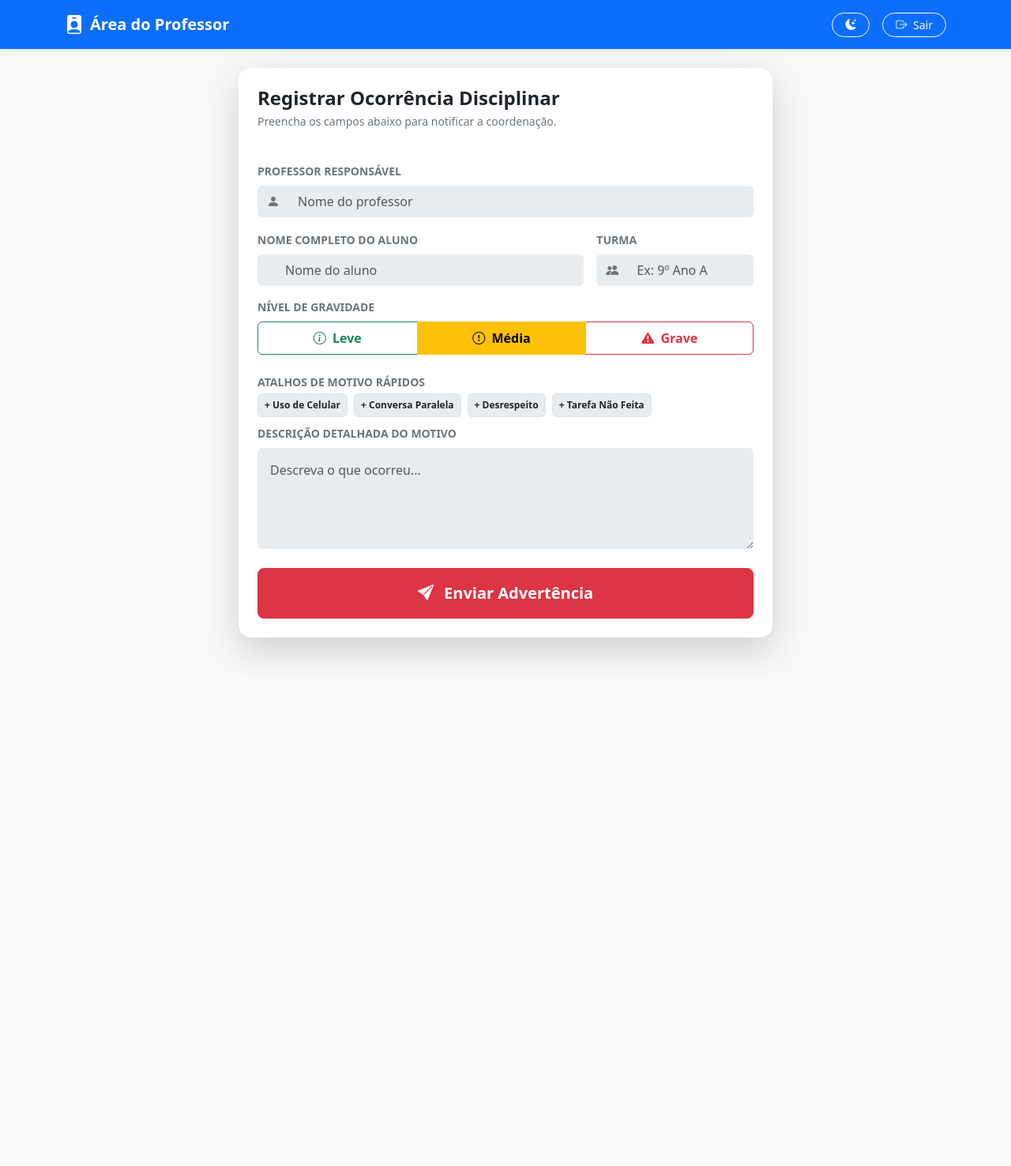
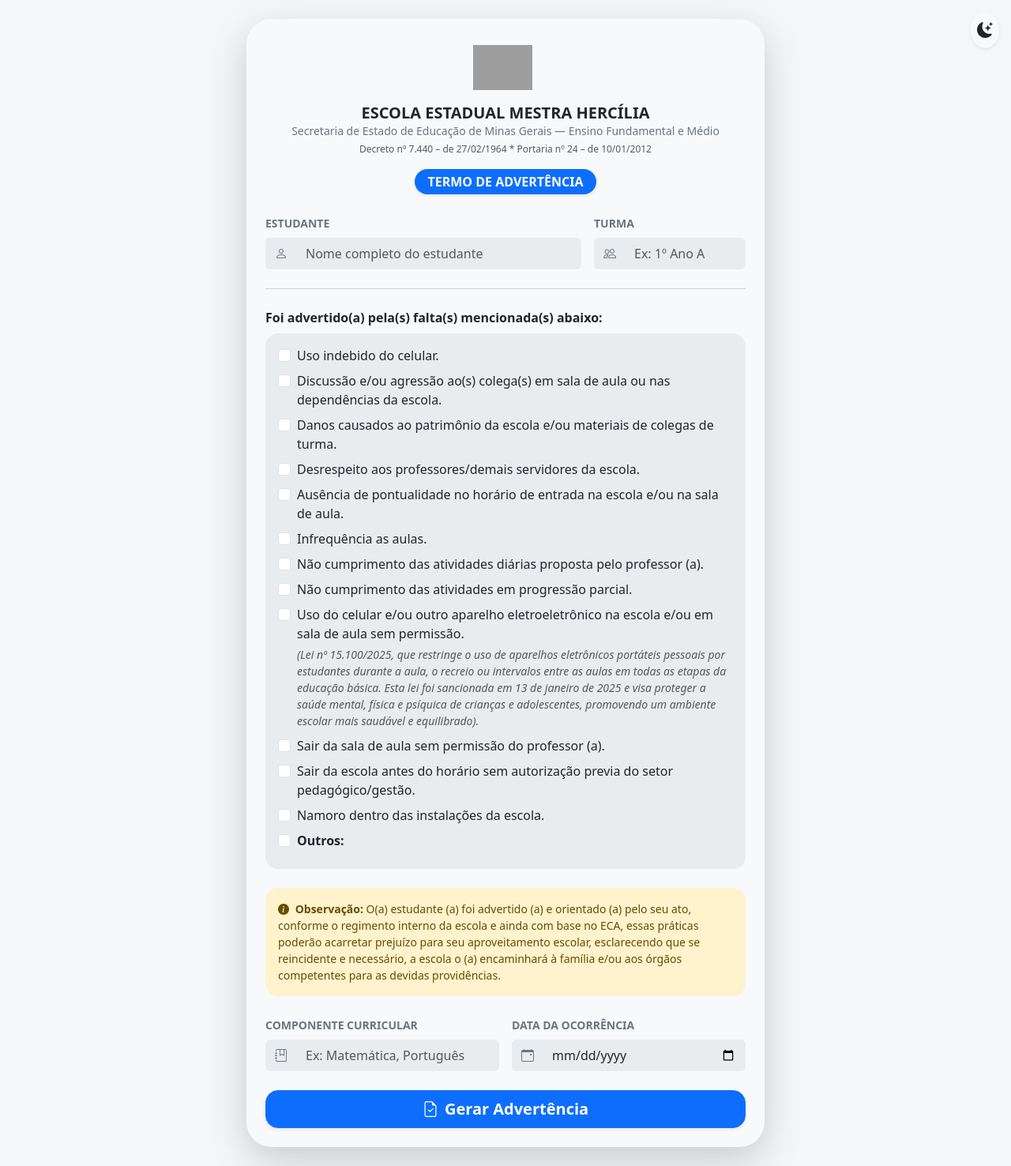
Before and after one commit to luizgarro08-hub/sistema-advertencia-escola, a Flask app: page /professor in a window 1280 px wide. Shown: the whole page at 79% size. Before the commit the page ends 836 px from the top, so only its background shows below. Run offline with Flask 3, Linux system fonts and the light colour scheme; the visitor is signed in with stand-in values (Sample User, id 1); some libraries are stand-ins or nearby versions; grey boxes are pictures that could not be loaded.

Commit message:
Update professor.html

```diff
--- a/templates/professor.html
+++ b/templates/professor.html
@@ -2,8 +2,8 @@
 <html lang="pt-br" data-bs-theme="light">
 <head>
     <meta charset="UTF-8">
-    <meta name="viewport" content="width=device-width, initial-scale=1.0">
-    <title>Painel do Professor</title>
+    <meta name="viewport" content="width=device-width, initial-scale=1.0, maximum-scale=1.0, user-scalable=no">
+    <title>Termo de Advertência - E. E. Mestra Hercília</title>
 
     <link rel="manifest" href="{{ url_for('static', filename='manifest.json') }}">
     <meta name="theme-color" content="#0d6efd">
@@ -18,137 +18,184 @@
 
     <style>
         body {
-            transition: background-color 0.3s ease, color 0.3s ease;
+            background-color: #f4f6f9;
+            min-height: 100vh;
+            transition: background 0.3s ease;
         }
-        .btn-check:checked + .btn-outline-success { background-color: #198754; color: white; }
-        .btn-check:checked + .btn-outline-warning { background-color: #ffc107; color: black; }
-        .btn-check:checked + .btn-outline-danger { background-color: #dc3545; color: white; }
-        .motivo-chip { cursor: pointer; transition: all 0.2s; }
-        .motivo-chip:hover { opacity: 0.8; }
+
+        [data-bs-theme="dark"] body {
+            background-color: #121212;
+        }
+
+        .btn-theme-toggle {
+            position: fixed;
+            top: 15px;
+            right: 15px;
+            z-index: 1000;
+        }
+
+        .logo-header {
+            width: 75px;
+            height: 75px;
+            object-fit: contain;
+        }
+
+        .form-check-input:checked {
+            background-color: #0d6efd;
+            border-color: #0d6efd;
+        }
     </style>
 </head>
-<body class="bg-body-tertiary pb-5">
+<body class="py-4 px-2">
 
-    <nav class="navbar navbar-expand-lg navbar-dark bg-primary shadow-sm mb-4">
-        <div class="container d-flex justify-content-between align-items-center">
-            <span class="navbar-brand fw-bold d-flex align-items-center">
-                <i class="bi bi-person-badge-fill me-2 fs-4"></i> Área do Professor
-            </span>
+    <button id="btnDarkMode" class="btn btn-sm btn-light bg-opacity-25 text-body border-0 rounded-circle p-2 btn-theme-toggle shadow-sm" title="Alternar tema">
+        <i class="bi bi-moon-stars-fill fs-5" id="darkModeIcon"></i>
+    </button>
 
-            <div class="d-flex align-items-center gap-2">
-                <button id="btnDarkMode" class="btn btn-outline-light btn-sm rounded-pill px-3 me-2">
-                    <i class="bi bi-moon-stars-fill" id="darkModeIcon"></i>
-                </button>
+    <div class="container" style="max-width: 680px;">
+        <div class="card shadow-lg border-0 rounded-5 p-3 p-md-4 bg-body-tertiary">
 
-                <a href="/logout" class="btn btn-outline-light btn-sm rounded-pill px-3">
-                    <i class="bi bi-box-arrow-right me-1"></i> Sair
-                </a>
-            </div>
-        </div>
-    </nav>
+            <div class="text-center mb-4">
+                <div class="d-flex justify-content-center align-items-center mb-2">
+                    <img src="{{ url_for('static', filename='logo.jpg') }}"
+                         alt="Logo Escola"
+                         class="logo-header me-2"
+                         onerror="this.src='{{ url_for('static', filename='logo.png') }}'; this.onerror=null;">
+                </div>
+                <h5 class="fw-bold text-uppercase mb-0">Escola Estadual Mestra Hercília</h5>
+                <p class="text-secondary small mb-1">Secretaria de Estado de Educação de Minas Gerais — Ensino Fundamental e Médio</p>
+                <p class="text-muted extra-small mb-3" style="font-size: 0.75rem;">Decreto nº 7.440 – de 27/02/1964 * Portaria nº 24 – de 10/01/2012</p>
 
-    <div class="container" style="max-width: 700px;">
-
-        {% if sucesso %}
-            <div class="alert alert-success alert-dismissible fade show rounded-4 border-0 shadow-sm p-3 mb-4 d-flex align-items-center" role="alert">
-                <i class="bi bi-check-circle-fill text-success fs-3 me-3"></i>
-                <div>
-                    <strong class="d-block">Advertência enviada!</strong>
-                    O registro já está disponível no painel da secretaria.
-                </div>
-                <button type="button" class="btn-close ms-auto" data-bs-dismiss="alert"></button>
-            </div>
-        {% endif %}
-
-        <div class="card border-0 shadow-lg rounded-4 p-4 bg-body">
-
-            <div class="mb-4">
-                <h4 class="fw-bold mb-1">Registrar Ocorrência Disciplinar</h4>
-                <p class="text-secondary small">Preencha os campos abaixo para notificar a coordenação.</p>
+                <span class="badge bg-primary fs-6 px-3 py-2 rounded-pill shadow-sm">TERMO DE ADVERTÊNCIA</span>
             </div>
 
-            <form method="POST">
-
-                <div class="mb-3">
-                    <label class="form-label small fw-bold text-secondary text-uppercase">Professor Responsável</label>
-                    <div class="input-group">
-                        <span class="input-group-text bg-body-secondary border-0"><i class="bi bi-person-fill text-secondary"></i></span>
-                        <input type="text" name="professor" class="form-control bg-body-secondary border-0 py-2" placeholder="Nome do professor" required>
-                    </div>
-                </div>
+            <form method="POST" action="/gerar_advertencia" class="text-start">
 
                 <div class="row g-3 mb-3">
                     <div class="col-md-8">
-                        <label class="form-label small fw-bold text-secondary text-uppercase">Nome Completo do Aluno</label>
+                        <label class="form-label fw-bold text-secondary small">ESTUDANTE</label>
                         <div class="input-group">
-                            <span class="input-group-text bg-body-secondary border-0"><i class="bi bi-backpack-fill text-secondary"></i></span>
-                            <input type="text" name="aluno" class="form-control bg-body-secondary border-0 py-2" placeholder="Nome do aluno" required>
+                            <span class="input-group-text bg-body-secondary border-0"><i class="bi bi-person text-secondary"></i></span>
+                            <input type="text" name="estudante" class="form-control bg-body-secondary border-0 py-2" placeholder="Nome completo do estudante" required>
                         </div>
                     </div>
                     <div class="col-md-4">
-                        <label class="form-label small fw-bold text-secondary text-uppercase">Turma</label>
+                        <label class="form-label fw-bold text-secondary small">TURMA</label>
                         <div class="input-group">
-                            <span class="input-group-text bg-body-secondary border-0"><i class="bi bi-people-fill text-secondary"></i></span>
-                            <input type="text" name="turma" class="form-control bg-body-secondary border-0 py-2" placeholder="Ex: 9º Ano A" required>
+                            <span class="input-group-text bg-body-secondary border-0"><i class="bi bi-people text-secondary"></i></span>
+                            <input type="text" name="turma" class="form-control bg-body-secondary border-0 py-2" placeholder="Ex: 1º Ano A" required>
                         </div>
                     </div>
                 </div>
 
-                <div class="mb-4">
-                    <label class="form-label small fw-bold text-secondary text-uppercase d-block mb-2">Nível de Gravidade</label>
-                    <div class="btn-group w-100" role="group">
+                <hr class="my-4 text-muted">
 
-                        <input type="radio" class="btn-check" name="gravidade" id="gravidade_leve" value="Leve" autocomplete="off">
-                        <label class="btn btn-outline-success py-2 fw-bold" for="gravidade_leve">
-                            <i class="bi bi-info-circle me-1"></i> Leve
+                <label class="form-label fw-bold text-dark mb-2">Foi advertido(a) pela(s) falta(s) mencionada(s) abaixo:</label>
+
+                <div class="card p-3 border-0 bg-body-secondary rounded-4 mb-4">
+
+                    <div class="form-check mb-2">
+                        <input class="form-check-input" type="checkbox" name="motivo" value="Uso indebido do celular." id="m1">
+                        <label class="form-check-label" for="m1">Uso indebido do celular.</label>
+                    </div>
+
+                    <div class="form-check mb-2">
+                        <input class="form-check-input" type="checkbox" name="motivo" value="Discussão e/ou agressão ao(s) colega(s) em sala de aula ou nas dependências da escola." id="m2">
+                        <label class="form-check-label" for="m2">Discussão e/ou agressão ao(s) colega(s) em sala de aula ou nas dependências da escola.</label>
+                    </div>
+
+                    <div class="form-check mb-2">
+                        <input class="form-check-input" type="checkbox" name="motivo" value="Danos causados ao patrimônio da escola e/ou materiais de colegas de turma." id="m3">
+                        <label class="form-check-label" for="m3">Danos causados ao patrimônio da escola e/ou materiais de colegas de turma.</label>
+                    </div>
+
+                    <div class="form-check mb-2">
+                        <input class="form-check-input" type="checkbox" name="motivo" value="Desrespeito aos professores/demais servidores da escola." id="m4">
+                        <label class="form-check-label" for="m4">Desrespeito aos professores/demais servidores da escola.</label>
+                    </div>
+
+                    <div class="form-check mb-2">
+                        <input class="form-check-input" type="checkbox" name="motivo" value="Ausência de pontualidade no horário de entrada na escola e/ou na sala de aula." id="m5">
+                        <label class="form-check-label" for="m5">Ausência de pontualidade no horário de entrada na escola e/ou na sala de aula.</label>
+                    </div>
+
+                    <div class="form-check mb-2">
+                        <input class="form-check-input" type="checkbox" name="motivo" value="Infrequência as aulas." id="m6">
+                        <label class="form-check-label" for="m6">Infrequência as aulas.</label>
+                    </div>
+
+                    <div class="form-check mb-2">
+                        <input class="form-check-input" type="checkbox" name="motivo" value="Não cumprimento das atividades diárias proposta pelo professor (a)." id="m7">
+                        <label class="form-check-label" for="m7">Não cumprimento das atividades diárias proposta pelo professor (a).</label>
+                    </div>
+
+                    <div class="form-check mb-2">
+                        <input class="form-check-input" type="checkbox" name="motivo" value="Não cumprimento das atividades em progressão parcial." id="m8">
+                        <label class="form-check-label" for="m8">Não cumprimento das atividades em progressão parcial.</label>
+                    </div>
+
+                    <div class="form-check mb-2">
+                        <input class="form-check-input" type="checkbox" name="motivo" value="Uso do celular e/ou outro aparelho eletroeletrônico na escola e/ou em sala de aula sem permissão. (Lei nº 15.100/2025)." id="m9">
+                        <label class="form-check-label" for="m9">
+                            Uso do celular e/ou outro aparelho eletroeletrônico na escola e/ou em sala de aula sem permissão.
+                            <small class="d-block text-muted fst-italic mt-1">(Lei nº 15.100/2025, que restringe o uso de aparelhos eletrônicos portáteis pessoais por estudantes durante a aula, o recreio ou intervalos entre as aulas em todas as etapas da educação básica. Esta lei foi sancionada em 13 de janeiro de 2025 e visa proteger a saúde mental, física e psíquica de crianças e adolescentes, promovendo um ambiente escolar mais saudável e equilibrado).</small>
                         </label>
+                    </div>
 
-                        <input type="radio" class="btn-check" name="gravidade" id="gravidade_media" value="Média" autocomplete="off" checked>
-                        <label class="btn btn-outline-warning py-2 fw-bold" for="gravidade_media">
-                            <i class="bi bi-exclamation-circle me-1"></i> Média
-                        </label>
+                    <div class="form-check mb-2">
+                        <input class="form-check-input" type="checkbox" name="motivo" value="Sair da sala de aula sem permissão do professor (a)." id="m10">
+                        <label class="form-check-label" for="m10">Sair da sala de aula sem permissão do professor (a).</label>
+                    </div>
 
-                        <input type="radio" class="btn-check" name="gravidade" id="gravidade_grave" value="Grave" autocomplete="off">
-                        <label class="btn btn-outline-danger py-2 fw-bold" for="gravidade_grave">
-                            <i class="bi bi-exclamation-triangle-fill me-1"></i> Grave
-                        </label>
+                    <div class="form-check mb-2">
+                        <input class="form-check-input" type="checkbox" name="motivo" value="Sair da escola antes do horário sem autorização previa do setor pedagógico/gestão." id="m11">
+                        <label class="form-check-label" for="m11">Sair da escola antes do horário sem autorização previa do setor pedagógico/gestão.</label>
+                    </div>
 
+                    <div class="form-check mb-2">
+                        <input class="form-check-input" type="checkbox" name="motivo" value="Namoro dentro das instalações da escola." id="m12">
+                        <label class="form-check-label" for="m12">Namoro dentro das instalações da escola.</label>
+                    </div>
+
+                    <div class="form-check mb-2">
+                        <input class="form-check-input" type="checkbox" name="motivo" value="Outros:" id="m13" onchange="document.getElementById('campoOutros').style.display = this.checked ? 'block' : 'none';">
+                        <label class="form-check-label fw-bold" for="m13">Outros:</label>
+                    </div>
+
+                    <div class="mt-2 ms-4" id="campoOutros" style="display: none;">
+                        <input type="text" name="motivo_outro" class="form-control bg-body border-0 shadow-sm" placeholder="Especifique o motivo da advertência...">
+                    </div>
+
+                </div>
+
+                <div class="alert alert-warning border-0 rounded-4 small mb-4">
+                    <i class="bi bi-info-circle-fill me-1"></i>
+                    <strong>Observação:</strong> O(a) estudante (a) foi advertido (a) e orientado (a) pelo seu ato, conforme o regimento interno da escola e ainda com base no ECA, essas práticas poderão acarretar prejuízo para seu aproveitamento escolar, esclarecendo que se reincidente e necessário, a escola o (a) encaminhará à família e/ou aos órgãos competentes para as devidas providências.
+                </div>
+
+                <div class="row g-3 mb-4">
+                    <div class="col-md-6">
+                        <label class="form-label fw-bold text-secondary small">COMPONENTE CURRICULAR</label>
+                        <div class="input-group">
+                            <span class="input-group-text bg-body-secondary border-0"><i class="bi bi-journal-bookmark text-secondary"></i></span>
+                            <input type="text" name="disciplina" class="form-control bg-body-secondary border-0 py-2" placeholder="Ex: Matemática, Português" required>
+                        </div>
+                    </div>
+                    <div class="col-md-6">
+                        <label class="form-label fw-bold text-secondary small">DATA DA OCORRÊNCIA</label>
+                        <div class="input-group">
+                            <span class="input-group-text bg-body-secondary border-0"><i class="bi bi-calendar-event text-secondary"></i></span>
+                            <input type="date" name="data_ocorrencia" class="form-control bg-body-secondary border-0 py-2" required>
+                        </div>
                     </div>
                 </div>
 
-                <div class="mb-2">
-                    <label class="form-label small fw-bold text-secondary text-uppercase d-block mb-1">Atalhos de Motivo Rápidos</label>
-                    <div class="d-flex flex-wrap gap-2 mb-2">
-                        <span class="badge bg-body-secondary text-body border p-2 motivo-chip" onclick="adicionarMotivo('Uso indevido do celular durante a aula.')">+ Uso de Celular</span>
-                        <span class="badge bg-body-secondary text-body border p-2 motivo-chip" onclick="adicionarMotivo('Conversa excessiva atrapalhando a explicação.')">+ Conversa Paralela</span>
-                        <span class="badge bg-body-secondary text-body border p-2 motivo-chip" onclick="adicionarMotivo('Desrespeito ou desacato ao professor/colega.')">+ Desrespeito</span>
-                        <span class="badge bg-body-secondary text-body border p-2 motivo-chip" onclick="adicionarMotivo('Não realizou/entregou as atividades propostas.')">+ Tarefa Não Feita</span>
-                    </div>
-                </div>
-
-                <div class="mb-4">
-                    <label class="form-label small fw-bold text-secondary text-uppercase">Descrição Detalhada do Motivo</label>
-                    <textarea id="motivo" name="motivo" class="form-control bg-body-secondary border-0 p-3" rows="4" placeholder="Descreva o que ocorreu..." required></textarea>
-                </div>
-
-                <button type="submit" class="btn btn-danger btn-lg w-100 fw-bold rounded-3 shadow-sm py-3">
-                    <i class="bi bi-send-fill me-2"></i> Enviar Advertência
+                <button type="submit" class="btn btn-primary btn-lg w-100 fw-bold rounded-4 shadow-sm py-2">
+                    <i class="bi bi-file-earmark-check me-2"></i>Gerar Advertência
                 </button>
-
             </form>
         </div>
     </div>
-
-    <script>
-        function adicionarMotivo(texto) {
-            var campo = document.getElementById('motivo');
-            if (campo.value !== "") {
-                campo.value += " " + texto;
-            } else {
-                campo.value = texto;
-            }
-        }
-    </script>
 
     <script>
       const btnDarkMode = document.getElementById('btnDarkMode');
@@ -174,7 +221,5 @@
         aplicarTema(novoTema);
       });
     </script>
-
-    <script src="https://cdn.jsdelivr.net/npm/bootstrap@5.3.0/dist/js/bootstrap.bundle.min.js"></script>
 </body>
 </html>
```
